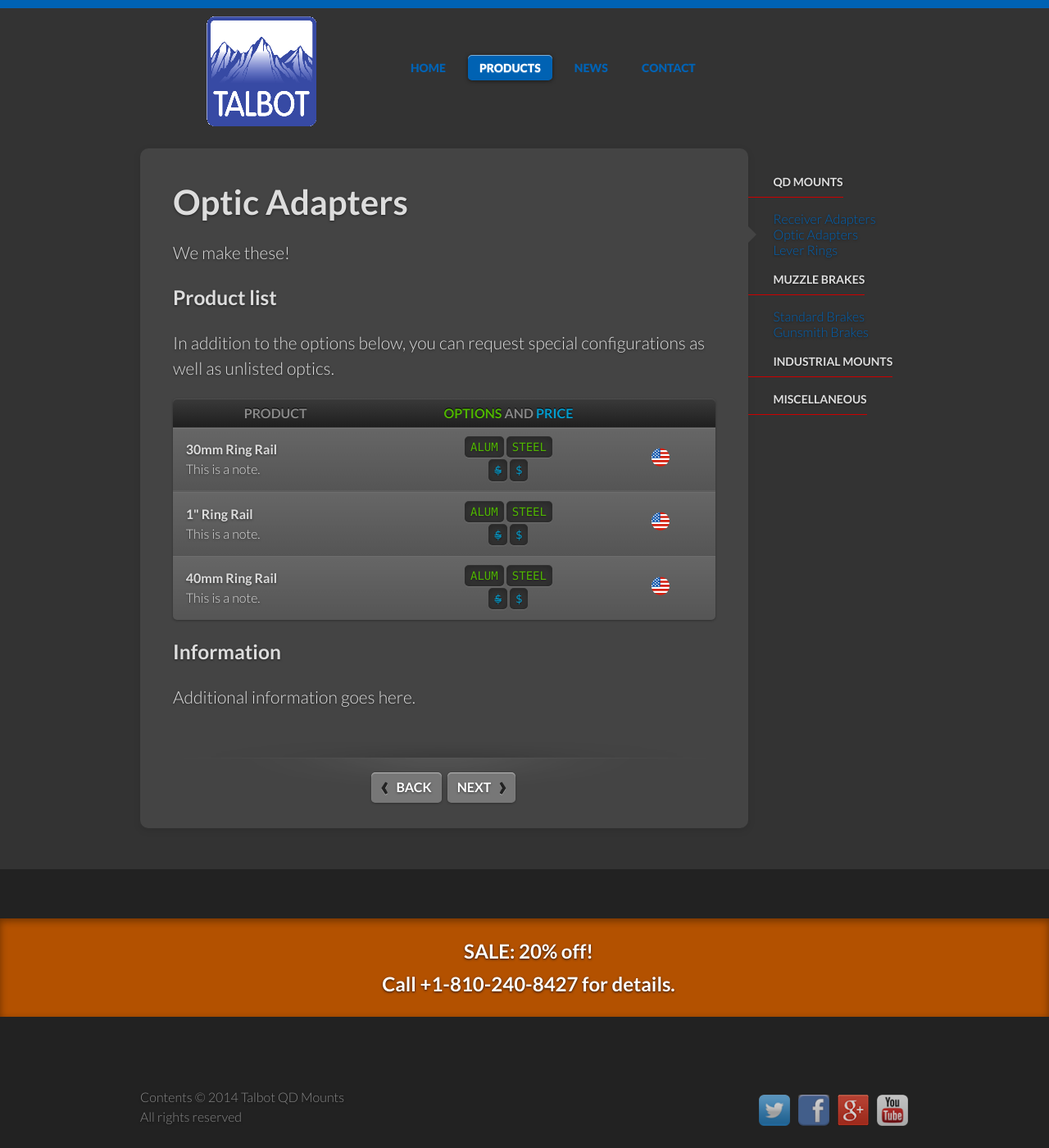
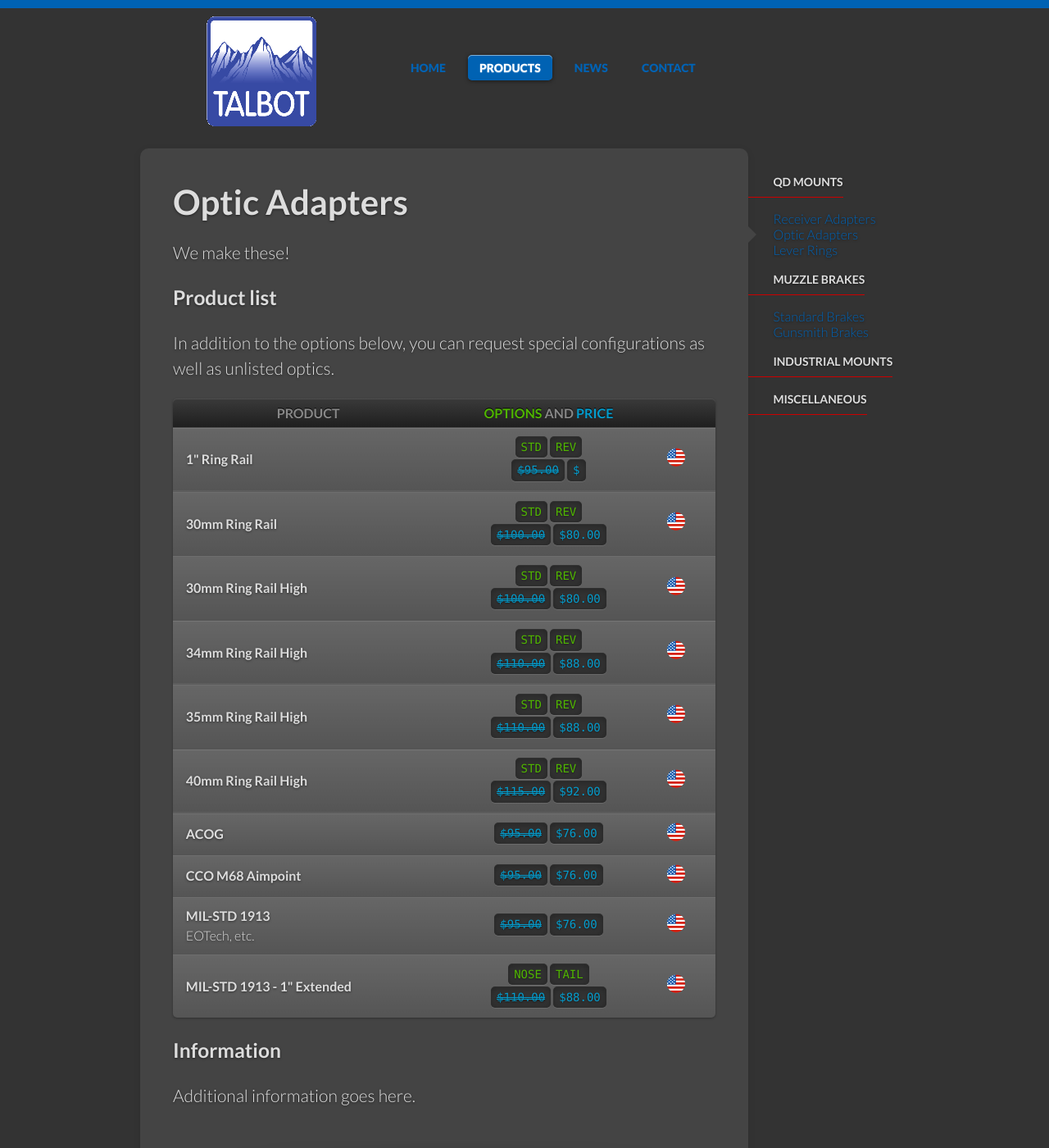
Before and after one commit to qdmounts/qdmounts.github.io, a Jekyll site: the page built from _products/optic-adapters.md, in a window 1280 px wide and 1400 px high. Shown: the whole window at 82% size. Built offline with Jekyll 4.4.1, drawn with Linux system fonts in a browser that asks for light colours.

Commit message:
Added optic adapters

```diff
--- a/_data/optic_adapters.yml
+++ b/_data/optic_adapters.yml
@@ -1,23 +1,61 @@
+- name: 1&quot; Ring Rail
+  price_list: '95.00'
+  price_same: '76.00'
+  options:
+    - option: STD
+    - option: REV
+
 - name: 30mm Ring Rail
-  SKU: 2-1-1
-  note: This is a note.
-  price: 75
+  price_list: '100.00'
+  price_sale: '80.00'
   options:
-    - option: ALUM
-    - option: STEEL
+    - option: STD
+    - option: REV
 
-- name: 1" Ring Rail
-  SKU: 2-1-2
-  note: This is a note.
-  price: 100
+- name: 30mm Ring Rail High
+  price_list: '100.00'
+  price_sale: '80.00'
   options:
-    - option: ALUM
-    - option: STEEL
+    - option: STD
+    - option: REV
 
-- name: 40mm Ring Rail
-  SKU: 3-1-3
-  note: This is a note.
-  price: 125
+- name: 34mm Ring Rail High
+  price_list: '110.00'
+  price_sale: '88.00'
   options:
-    - option: ALUM
-    - option: STEEL
+    - option: STD
+    - option: REV
+
+- name: 35mm Ring Rail High
+  price_list: '110.00'
+  price_sale: '88.00'
+  options:
+    - option: STD
+    - option: REV
+
+- name: 40mm Ring Rail High
+  price_list: '115.00'
+  price_sale: '92.00'
+  options:
+    - option: STD
+    - option: REV
+
+- name: ACOG
+  price_list: '95.00'
+  price_sale: '76.00'
+
+- name: CCO M68 Aimpoint
+  price_list: '95.00'
+  price_sale: '76.00'
+
+- name: MIL-STD 1913
+  note: 'EOTech, etc.'
+  price_list: '95.00'
+  price_sale: '76.00'
+
+- name: MIL-STD 1913 - 1&quot; Extended
+  price_list: '110.00'
+  price_sale: '88.00'
+  options:
+    - option: NOSE
+    - option: TAIL
```
